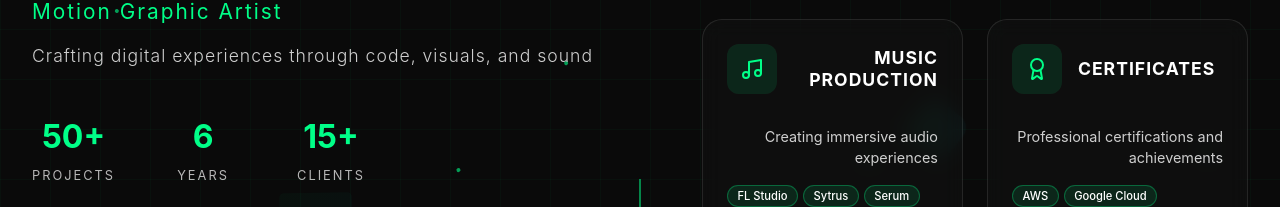
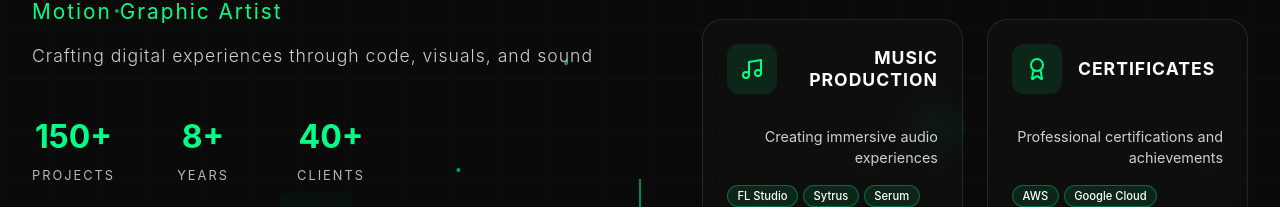
Before and after one commit to banyubn/anyu-is-here, a Vue app: page / in a window 1280 px wide. Shown: the part 471-678 px from the top of the page. Built offline with nearby package versions, Linux system fonts and the light colour scheme.

Commit message:
change stats in homeview

```diff
--- a/src/pages/Home.vue
+++ b/src/pages/Home.vue
@@ -221,9 +221,9 @@ const achievementsTitle = ref(null)
 const achievementCards = ref([])
 
 const stats = [
-  { value: '50+', label: 'PROJECTS' },
-  { value: '6', label: 'YEARS' },
-  { value: '15+', label: 'CLIENTS' }
+  { value: '150+', label: 'PROJECTS' },
+  { value: '8+', label: 'YEARS' },
+  { value: '40+', label: 'CLIENTS' }
 ]
 
 const categories = [
```
